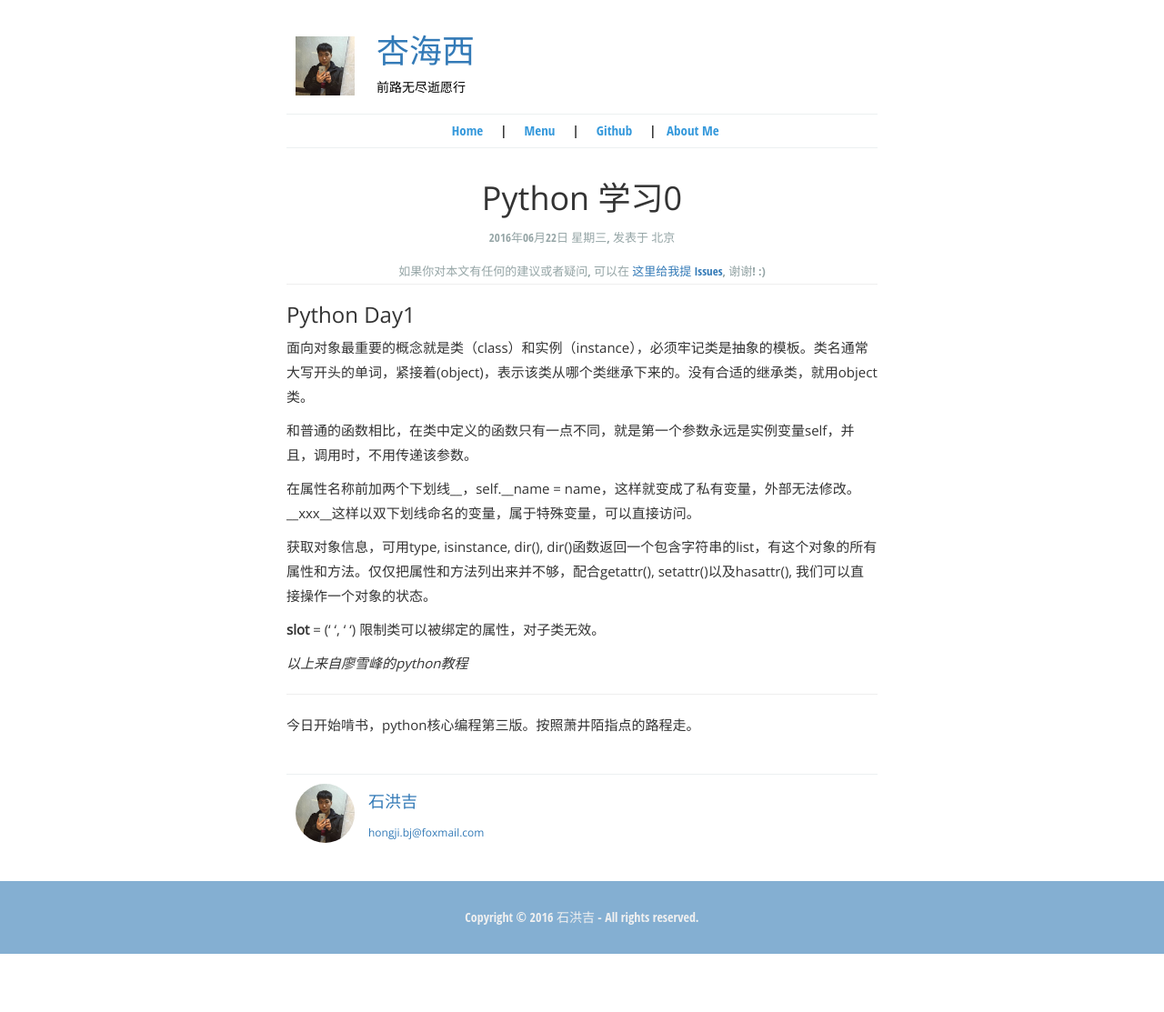
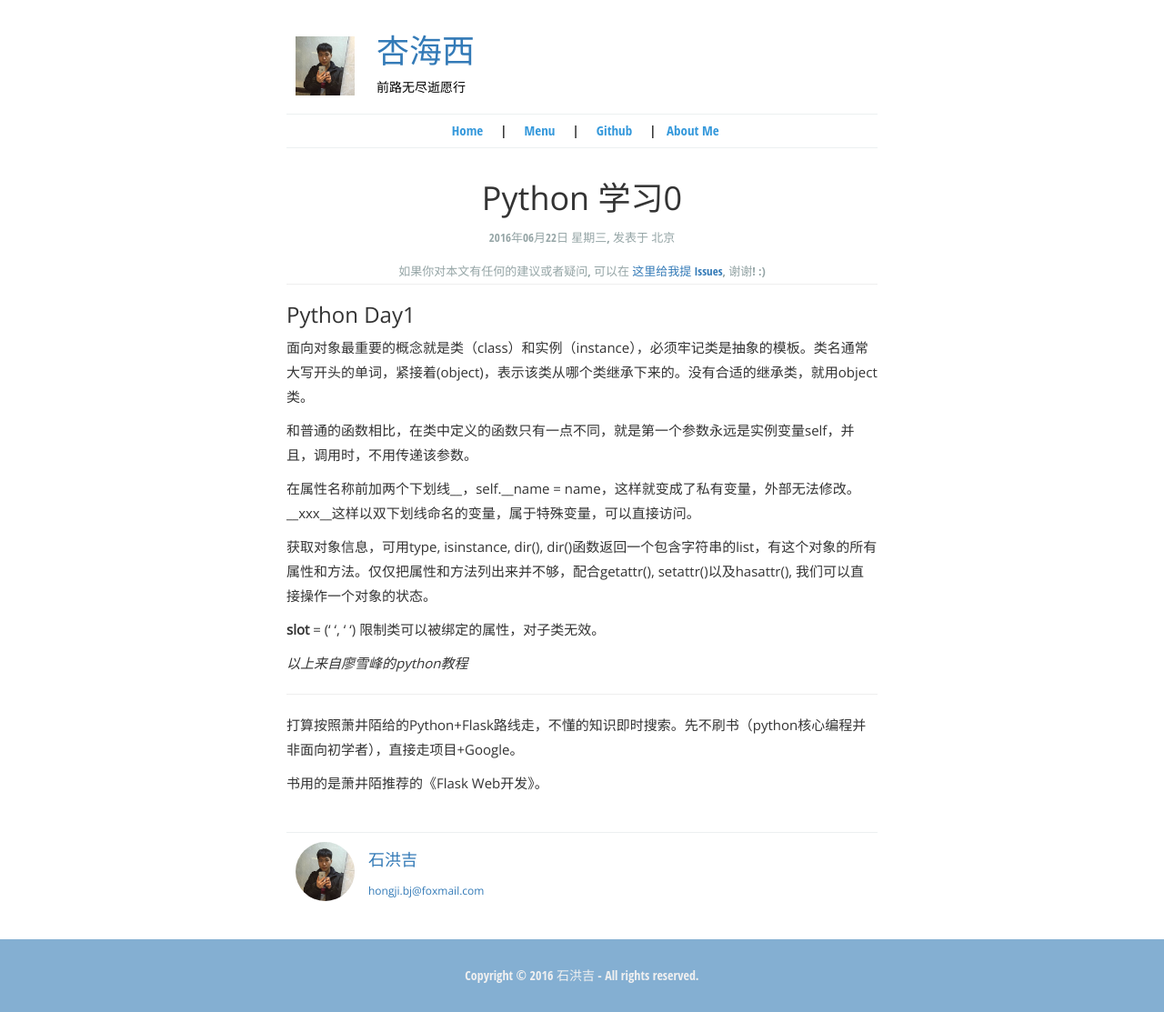
Before and after one commit to Shihongji/blog, a Jekyll site: the page built from _posts/2016-06-22-python.md, in a window 1280 px wide. Shown: the whole page at 91% size. Built offline with Jekyll 4.4.1, drawn with Linux system fonts in a browser that asks for light colours; before the commit the page ends 1049 px from its top, so only the background shows below that.

Commit message:
python day1-3“

```diff
--- a/_posts/2016-06-22-python.md
+++ b/_posts/2016-06-22-python.md
@@ -23,6 +23,6 @@ __slot__ = (' ', ' ') 限制类可以被绑定的属性，对子类无效。
 ***
 
 
+打算按照萧井陌给的Python+Flask路线走，不懂的知识即时搜索。先不刷书（python核心编程并非面向初学者），直接走项目+Google。
 
-
-今日开始啃书，python核心编程第三版。按照萧井陌指点的路程走。
+书用的是萧井陌推荐的《Flask Web开发》。
```
